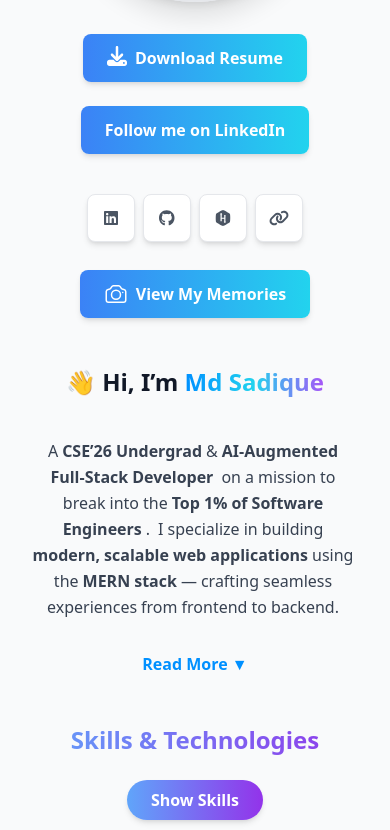
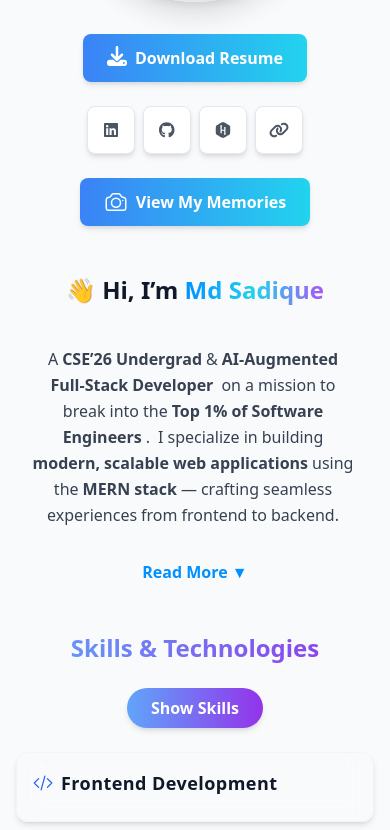
Before and after one commit to sadique-2004/Portfolio, a React (Create React App) app: page / in a window 390 px wide. Shown: the part 1354-2184 px from the top of the page. Built offline with nearby package versions, Linux system fonts and the light colour scheme.

Commit message:
update with mobile dark mode click sound, update basic ui

```diff
--- a/src/components/About.jsx
+++ b/src/components/About.jsx
@@ -266,15 +266,15 @@ const About = () => {
                 <FontAwesomeIcon icon={faDownload} className="w-5 h-5 mr-2" />
                 Download Resume
               </a>
-
+              {/*
               <a
                 href="https://www.linkedin.com/in/mdsadique5"
                 target="_blank"
                 className="px-6 py-3 bg-gradient-to-r from-blue-500 to-cyan-400 text-white font-semibold rounded-lg shadow-md hover:from-blue-600 hover:to-cyan-500 transition-all duration-300"
               >
                 Follow me on LinkedIn
-              </a>
-              <div className="flex flex-wrap gap-2 mt-4">
+              </a> */}
+              <div className="flex flex-wrap gap-2">
                 {socialLinks.map((link) => (
                   <a
                     key={link.name}
@@ -293,14 +293,12 @@ const About = () => {
                   </a>
                 ))}
               </div>
-            </div>
-          </div>
 
-          <div className="flex justify-center mt-4">
+              {/* Memories Section */}
               <a
                 className="inline-flex items-center px-6 py-3 bg-gradient-to-r from-blue-500 to-cyan-400 text-white font-semibold
               rounded-lg shadow-md hover:bg-blue-700 transition-colors duration-300 transform hover:scale-105 focus:outline-none
-              focus:ring-2 focus:ring-blue-400 focus:ring-opacity-50 cursor-pointer mt-3"
+              focus:ring-2 focus:ring-blue-400 focus:ring-opacity-50 cursor-pointer "
 
                 target="_blank"
                 rel="noopener noreferrer"
@@ -328,7 +326,11 @@ const About = () => {
                 </svg>
                 View My Memories
               </a>
+
             </div>
+          </div>
+
+
 
 
           <div className="mt-12 px-4 sm:px-6 lg:px-8 max-w-[90rem] mx-auto">
--- a/src/components/Navbar.jsx
+++ b/src/components/Navbar.jsx
@@ -112,7 +112,10 @@ const Navbar = () => {
           {/* Mobile Navigation Button */}
           <div className="flex md:hidden items-center space-x-2">
             <button
-              onClick={() => setIsDark(!isDark)}
+              onClick={() => {
+                playSound()
+                setIsDark(!isDark)
+              }}
               className="p-2 text-dark-700 dark:text-dark-300 hover:text-primary-600 dark:hover:text-primary-400"
             >
               {isDark ? (
--- a/src/components/Projects.jsx
+++ b/src/components/Projects.jsx
@@ -524,9 +524,7 @@ const Projects = () => {
             <button
               onClick={() => setShowAll(!showAll)}
               className="inline-flex items-center px-8 py-3 text-lg font-medium
-                       bg-gradient-to-r from-blue-600 to-blue-500 text-white rounded-lg
-                       hover:from-blue-700 hover:to-blue-600 transform hover:scale-105
-                       transition-all duration-300 shadow-lg"
+                       bg-gradient-to-r from-blue-500 to-cyan-400 text-white font-semibold rounded-lg shadow-md hover:from-blue-600 hover:to-cyan-500 transition-all duration-300"
             >
               {showAll
                 ? "Show Less"
```
Lines whose indentation alone changed are shown as unchanged.
